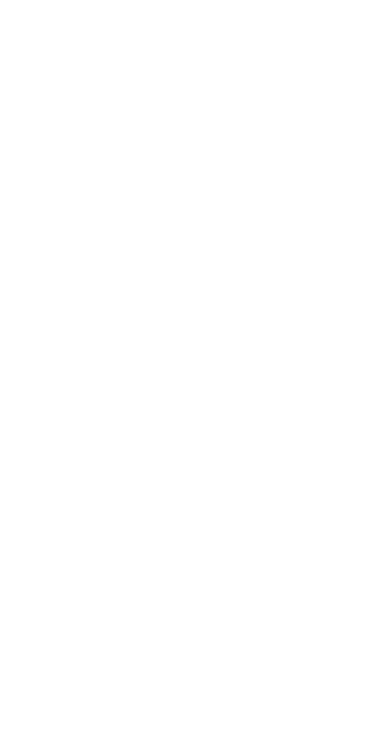
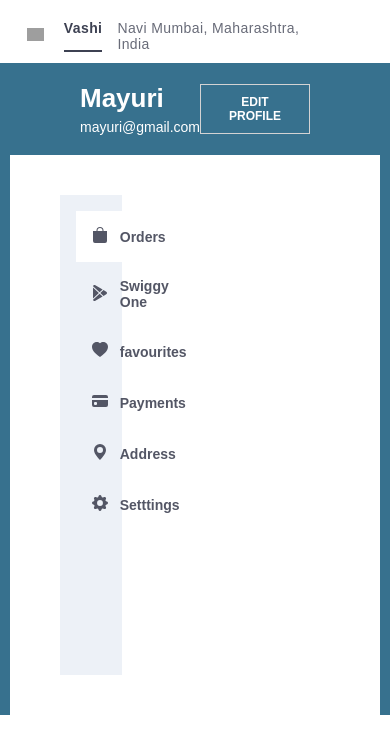
Before and after one commit to YadavMayuri/Swiggy-MERN-Stack, a React (Create React App) app in the folder frontend/: page /profile in a window 390 px wide. Shown: the top 754 px of the page. Built offline with nearby package versions, Linux system fonts and the light colour scheme; grey boxes are pictures that could not be loaded.

Commit message:
created profile , my orders  pages ,  updated responsiveness

```diff
--- a/frontend/src/App.jsx
+++ b/frontend/src/App.jsx
@@ -18,6 +18,7 @@
 import SellerAllProducts from './Components/Seller/SellerAllProducts';
 import UpdateProduct from './Components/Seller/UpdateProduct';
 import Profile from './Components/profile/profile';
+import MyOrders from './Components/profile/MyOrders';
 
 function App() {
   const { state } = useContext(AuthContext);
@@ -41,6 +42,9 @@
         <Route exact path='/sellerAllProducts' element={<SellerAllProducts/>}/>
         <Route exact path='/updateproduct/:pId' element={<UpdateProduct/>}/>
         <Route exact path='/profile/' element={<Profile/>}/>
+        <Route exact path='/myorder/' element={<MyOrders/>}/>
+
+
 
 
 
--- a/frontend/src/Components/MultipleProduct.jsx
+++ b/frontend/src/Components/MultipleProduct.jsx
@@ -108,11 +108,11 @@
 
             <Navbar />
             {loading ? (
-                <div className="screen">
+                <div className="commonScreen">
                     <PageLoader />
                 </div>
             ) : (
-                <div className="screen">
+                <div className="commonScreen">
                     {products?.length ?
                         <div>
                             <div className="p-slider">
@@ -164,7 +164,7 @@
                                         <div className="getSinglecategory" onClick={() => handleCategoryClick('Pav Bhaji')}>
                                             <img src="https://media-assets.swiggy.com/swiggy/image/upload/fl_lossy,f_auto,q_auto,w_288,h_360/v1674029854/PC_Creative%20refresh/3D_bau/banners_new/Pav_Bhaji.png" alt="" />
                                         </div>
-                                        <div className="getSinglecategory" onClick={() => handleCategoryClick('Cakes')}>
+                                        <div className="getSinglecategory" onClick={() => getByCategory('Cakes')}>
                                             <img src="https://media-assets.swiggy.com/swiggy/image/upload/fl_lossy,f_auto,q_auto,w_288,h_360/v1674029845/PC_Creative%20refresh/3D_bau/banners_new/Cakes.png" alt="" />
                                         </div>
 
--- a/frontend/src/Components/SuccessPage.jsx
+++ b/frontend/src/Components/SuccessPage.jsx
@@ -19,8 +19,11 @@
                         <div className="simaegsWrapper">
                             <img src="https://thebusinessrule.com/wp-content/uploads/2023/01/Swiggy-Business-Model-Delivery-Boy.jpeg" alt="" />
                         </div>
-                        <p className="ThanksMsg" >Your order has been placed successfully!</p>
+                        <p className="ThanksMsg" >Order has been placed successfully!</p>
                         <p className="shippingContent">Your order will arrive in 30 mins.</p>
+                        <div>
+                            <input type="button" value={"Go Home"} className="swprodcommonBtn" onClick={() => router('/')} />
+                        </div>
                     </div>
                 </div>
             </div>
--- /dev/null
+++ b/frontend/src/Components/profile/MyOrders.jsx
@@ -0,0 +1,23 @@
+import "../profile/allProfile.css"
+import "../../Css/style.css";
+import "../../Css/responsive.css";
+
+const MyOrders = ()=>{
+    return(
+        <>
+        <div className="NoorderyetWrapper">
+            <div className="noOrderContentWrap">
+                <div className="noOrderimgwrapper">
+                    <img src="https://media-assets.swiggy.com/swiggy/image/upload/fl_lossy,f_auto,q_auto,h_262/empty-orders-image_acrbbw" alt="" />
+                </div>
+                <h2>No Orders</h2>
+                <p>You haven't placed any order yet.</p>
+            </div>
+        </div>
+
+
+    </>
+    )
+}
+
+export  default MyOrders ;
--- a/frontend/src/Components/profile/allProfile.css
+++ b/frontend/src/Components/profile/allProfile.css
@@ -0,0 +1,123 @@
+* {
+    margin: 0;
+    padding: 0;
+    box-sizing: border-box;
+    font-family: ProximaNova, arial, Helvetica Neue, sans-serif;
+}
+
+html {
+    font-size: 62.5%
+}
+
+.commonScreen {
+    margin-top: 6%;
+}
+.outerprofileSection {
+    background-color: #37718e;
+    padding: 4rem 0 0 0;
+
+}
+.profInfoInouterPro {
+    width: 100%;
+    margin: auto;
+    display: flex;
+    justify-content: space-between;
+    align-items: center;
+    padding: 2rem 8rem;
+    position: sticky;
+    top: 0;
+    z-index: 1000;
+    background-color: #37718e;
+}
+.proNameEmailTxt h1 {
+    font-size: 2.6rem;
+    color: white;
+}
+.proNameEmailTxt p {
+    font-size: 1.4rem;
+    color: white;
+    margin-top: .5rem;
+}
+.proEditBtn{
+    font-size: 1.2rem;
+    color: white;
+    padding: 1rem 2rem;
+    border: .1rem solid lightgray;
+    outline: none;
+    background-color: #37718e;
+    text-transform: uppercase;
+    font-weight: 600;
+    cursor: pointer;
+}
+.profileMainInfoContentWrapper{
+    width: 95%;
+    margin:  auto;
+    padding: 4rem 5rem;
+    /* border: .1rem solid red; */
+    background-color: white;
+}
+.procontentContainer{
+    /* border: .1rem solid red; */
+    display: flex;
+    justify-content: space-between;
+
+}
+.leftprofileOptionWrap{
+    /* border: .1rem solid peru; */
+    width: 23%;
+    height: 48rem;
+    padding:1.6rem 0 1.6rem 1.6rem ;
+    background-color: #edf1f7;
+}
+.rightProfileContentWrap{
+    /* border: .1rem solid peru; */
+    width: 74%;
+    height: 48rem;
+}
+.profOptionContainer{
+    display: flex;
+    justify-content: start;
+    gap: 1.2rem;
+    align-items: center;
+    padding: 1.6rem;
+    color:#535665;
+    cursor: pointer;
+}
+.profOptionContainer span:nth-child(1){
+    font-size: 1.5rem;
+}
+.profOptionContainer span:nth-child(2){
+    font-size: 1.4rem;
+    font-weight: 700;
+}
+.leftprofileOptionWrap .profOptionContainer:nth-child(1){
+    background-color: white;
+}
+
+/* no order yet */
+.noOrderContentWrap{
+    width: 40%;
+    border: .1rem solid red;
+    margin: auto;
+}
+.noOrderimgwrapper{
+    width: 60%;
+    margin: auto;
+}
+.noOrderimgwrapper img{
+    width: 100%;
+    height: 100%;
+}
+.noOrderContentWrap h2{
+    font-size: 1.6rem;
+    text-align: center;
+    margin-top: 2rem;
+    color:#535665;
+
+}
+.noOrderContentWrap p{
+    font-size: 1.2rem;
+    color: gray;
+    text-align: center;
+    margin-top: 1rem;
+}
--- a/frontend/src/Components/profile/profile.jsx
+++ b/frontend/src/Components/profile/profile.jsx
@@ -1,7 +1,62 @@
+import Navbar from "../Navbar";
+import "../profile/allProfile.css"
+import "../../Css/style.css";
+import "../../Css/responsive.css";
+import * as Icon from 'react-bootstrap-icons';
+
+
 const Profile =()=>{
     return(
         <>
+        <Navbar/>
+        <div className="commonScreen">
+            <div className="outerprofileSection">
+                <div className="profInfoInouterPro">
+                    <div className="proNameEmailTxt">
+                        <h1>Mayuri</h1>
+                        <p>mayuri@gmail.com</p>
+                    </div>
+                        <button className="proEditBtn">Edit Profile</button>
+                </div>
 
+
+                <div className="profileMainInfoContentWrapper">
+                   <div className="procontentContainer">
+                        <div className="leftprofileOptionWrap">
+                            <div className="profOptionContainer">
+                                <span><Icon.BagFill style={{fontSize:"1.6rem"}}/></span>
+                                <span>Orders</span>
+                            </div>
+                            <div className="profOptionContainer">
+                                <span><Icon.GooglePlay style={{fontSize:"1.6rem"}}/></span>
+                                <span>Swiggy One</span>
+                            </div>
+                            <div className="profOptionContainer">
+                                <span><Icon.HeartFill style={{fontSize:"1.6rem"}}/></span>
+                                <span>favourites</span>
+                            </div>
+                            <div className="profOptionContainer">
+                                <span><Icon.CreditCardFill style={{fontSize:"1.6rem"}}/></span>
+                                <span>Payments</span>
+                            </div>
+                            <div className="profOptionContainer">
+                                <span><Icon.GeoAltFill style={{fontSize:"1.6rem"}}/></span>
+                                <span>Address</span>
+                            </div>
+                            <div className="profOptionContainer">
+                                <span><Icon.GearFill style={{fontSize:"1.6rem"}}/></span>
+                                <span>Setttings</span>
+                            </div>
+                        </div>
+                        <div className="rightProfileContentWrap">
+
+                        </div>
+                   </div>
+                </div>
+            </div>
+
+
+        </div>
         </>
     )
 }
--- a/frontend/src/Css/responsive.css
+++ b/frontend/src/Css/responsive.css
@@ -88,6 +88,10 @@
 }
 
 @media screen and (max-width:600px) {
+    .commonScreen{
+        /* border: .1rem solid red; */
+        margin-top: 18%;
+    }
 
     html {
         font-size: 48%;
@@ -198,11 +202,6 @@
     .product-swiggy-logo {
         width: 5%;
     }
-
-    .p-slider {
-        margin-top: 20%;
-    }
-
     .filter-content-wrapper {
         flex-direction: column;
         margin-top: 1rem;
@@ -305,6 +304,9 @@
 }
 
 @media screen and (max-width: 550px) {
+    .commonScreen{
+        margin-top: 19%;
+    }
     .right-filter-menu {
         font-size: 1.3rem;
         text-transform: capitalize;
@@ -315,6 +317,15 @@
 }
 
 @media screen and (max-width: 490px) {
+    .section-3-left{
+        width: 80%;
+    }
+    .section-3-right{
+        display: none;
+    }
+    .commonScreen{
+        margin-top: 20%;
+    }
     .sw-sd-img {
         display: none;
     }
@@ -350,6 +361,9 @@
 }
 
 @media screen and (max-width: 462px) {
+    .commonScreen{
+        margin-top: 22%;
+    }
     .right-filter-menu {
         font-size: 1rem;
         text-transform: capitalize;
```
Also changed, not shown: frontend/src/Components/SingleProduct.jsx (+13 -9 lines), frontend/src/Css/style.css (+18 -9 lines), frontend/src/Components/profile/myOrder.jsx (deleted).
